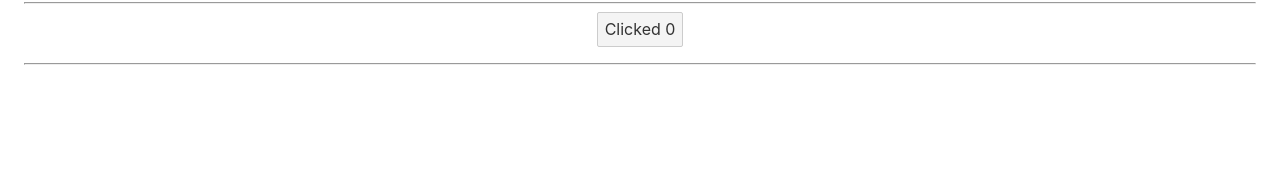
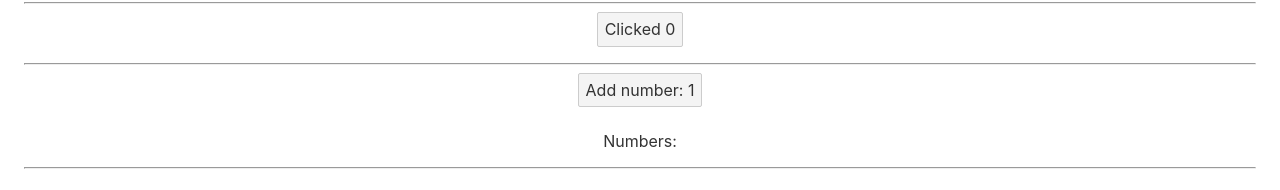
Before and after one commit to osotorrio/learning-svelte, a Svelte app: page / in a window 1280 px wide. Shown: the part 854-1044 px from the top of the page. Before the commit the page ends 943 px from the top, so only its background shows below. Built offline with nearby package versions, Linux system fonts and the light colour scheme.

Commit message:
2.Reactivity d.Updating arrays

```diff
--- /dev/null
+++ b/src/2-reactivity/d-updating-arrays.svelte
@@ -0,0 +1,11 @@
+<script>
+  let numbers = [];
+
+  function addNumberToArray() {
+    numbers = [...numbers, numbers.length + 1];
+  }
+</script>
+
+<button on:click={addNumberToArray}>Add number: {numbers.length + 1}</button>
+<p>Numbers: {numbers.join(", ")}</p>
+<hr />
--- a/src/App.svelte
+++ b/src/App.svelte
@@ -9,6 +9,7 @@
   import Assignments from "./2-reactivity/a-assignments.svelte";
   import Declarations from "./2-reactivity/b-declarations.svelte";
   import Statements from "./2-reactivity/c-statements.svelte";
+  import UpdateArray from "./2-reactivity/d-updating-arrays.svelte";
 </script>
 
 <main>
@@ -26,6 +27,7 @@
   <Assignments />
   <Declarations />
   <Statements />
+  <UpdateArray />
 </main>
 
 <style>
```
